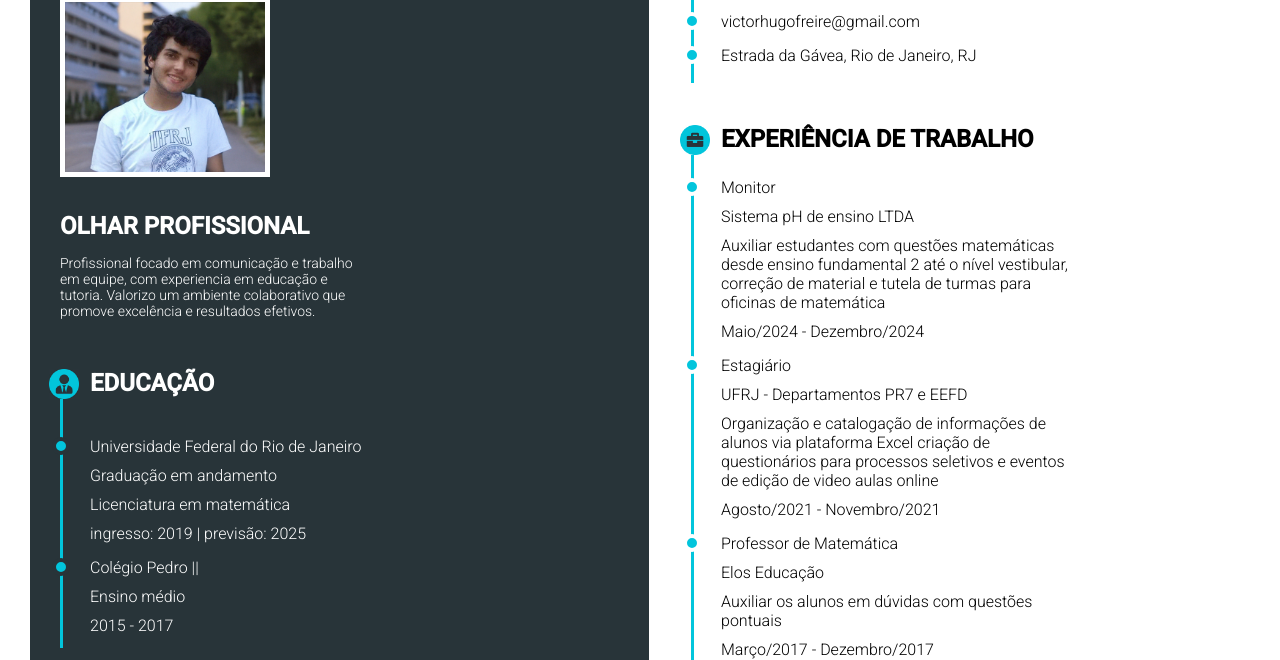
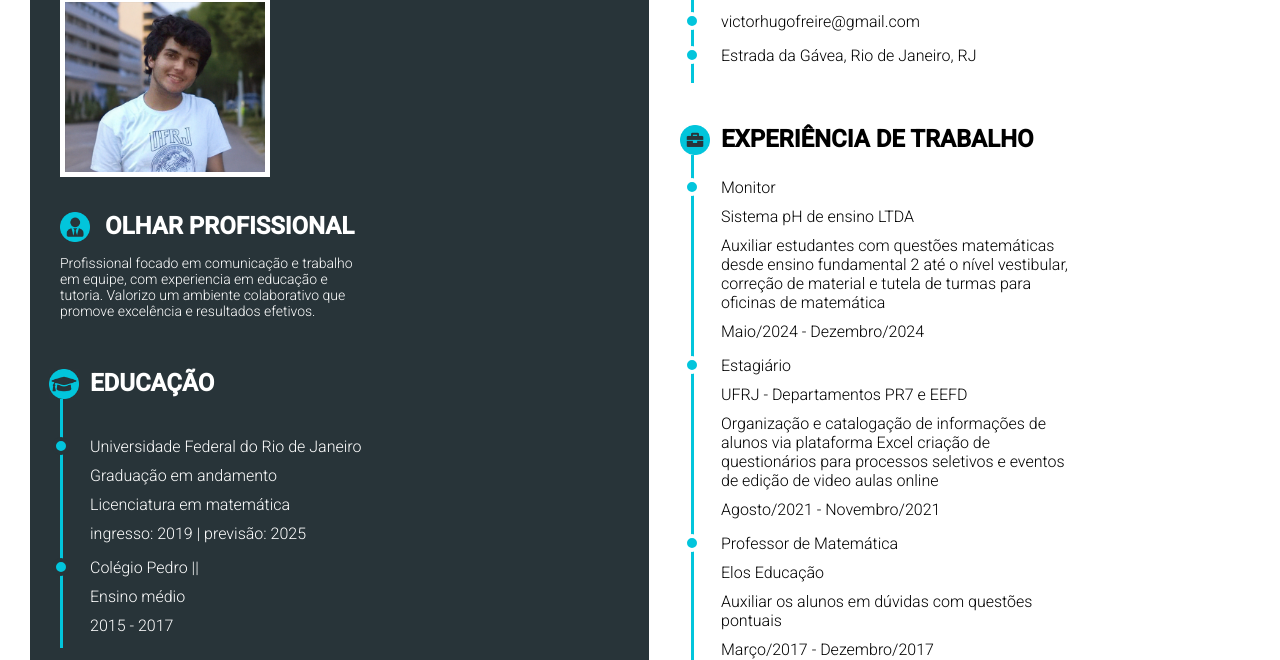
Before and after one commit to Joaoldx/victor, a plain HTML site: page index.html in a window 1280 px wide. Shown: the part 140-800 px from the top of the page. Drawn offline with Linux system fonts and the light colour scheme.

Commit message:
feat: add missing icon

```diff
--- a/index.html
+++ b/index.html
@@ -14,7 +14,10 @@
         <img src="images/victor.jpg" alt="" class="photo" />
 
         <div class="topicContainer">
-          <h3 class="leftTopic">OLHAR PROFISSIONAL</h3>
+          <div class="row">
+            <img src="images/person.jpg"  width="30px" class="first-icon">
+            <h3 class="leftTopic">OLHAR PROFISSIONAL</h3>
+          </div>
           <p class="description">
             Profissional focado em comunicação e trabalho em equipe, com
             experiencia em educação e tutoria. Valorizo um ambiente colaborativo
@@ -25,7 +28,7 @@
         <div class="timeline">
           <div class="container position">
             <div class="content">
-              <img src="images/person.jpg"  width="30px" class="icon">
+              <img src="images/formacao-academia.jpg"  width="30px" class="icon">
               <h3 class="leftTopic">Educação</h3>
             </div>
           </div>
--- a/style.css
+++ b/style.css
@@ -24,6 +24,16 @@ body {
   color: white;
   font-size: 40px;
   font-weight: 300;
+}
+
+.row {
+    display: flex;
+    align-items: center;
+    gap: 15px;
+}
+
+.first-icon {
+    align-self: baseline;
 }
 
 .photo {
```
